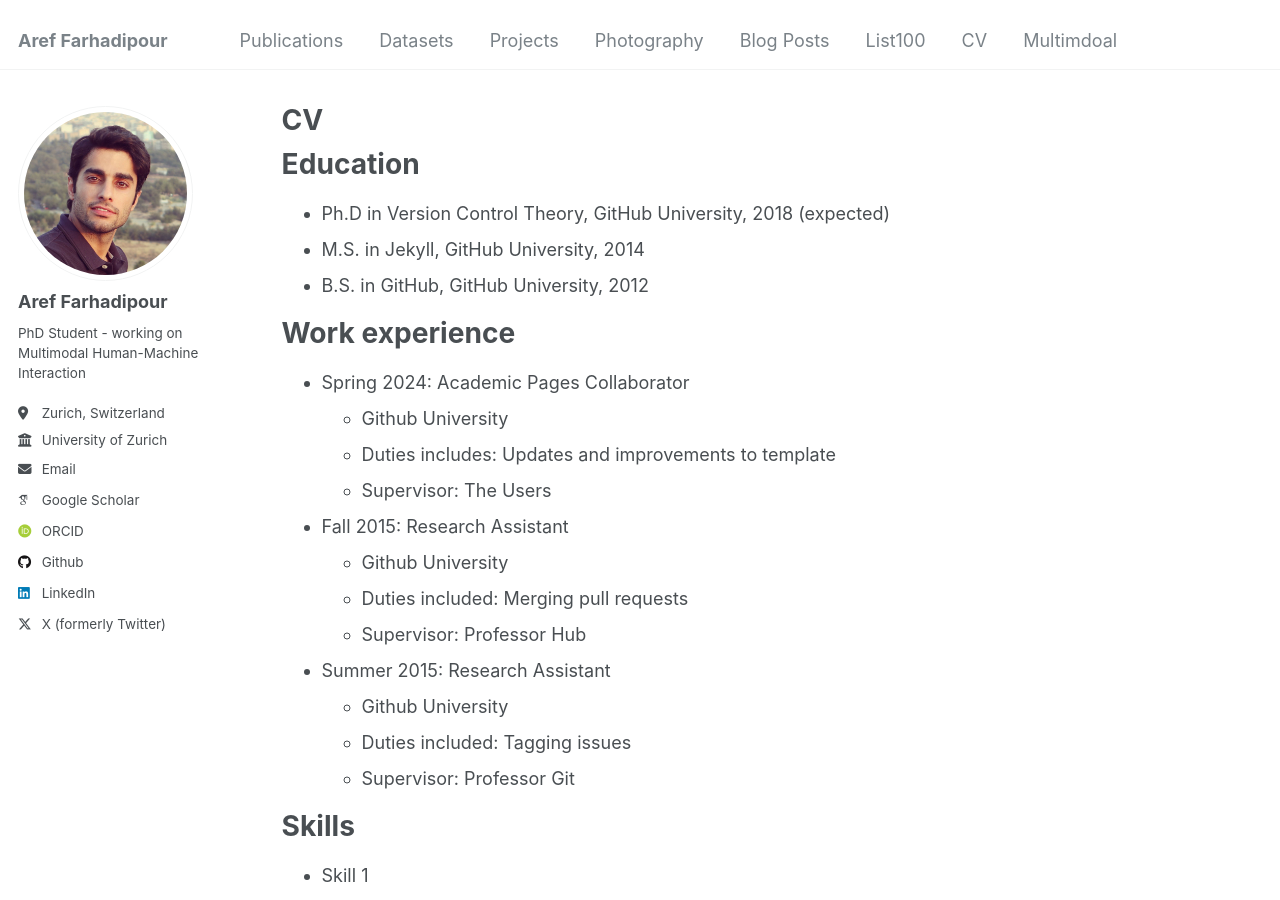
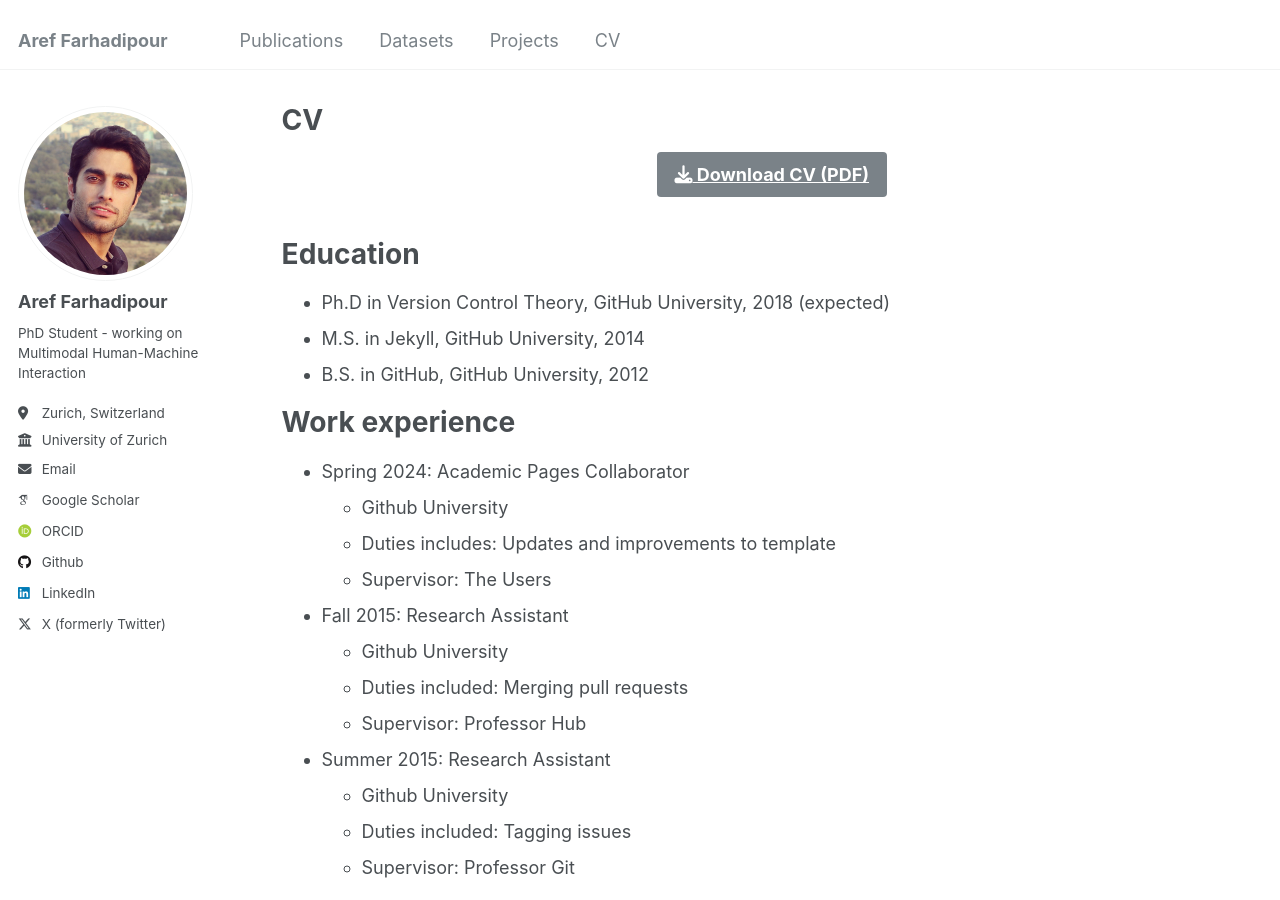
Before and after one commit to areffarhadi/areffarhadi.github.io, a Jekyll site: the page built from _pages/cv.md, in a window 1280 px wide and 900 px high. Built offline with Jekyll 4.4.1, drawn with Linux system fonts in a browser that asks for light colours; some web fonts are replaced.

Commit message:
Streamline navigation and add CV download link

```diff
--- a/_data/navigation.yml
+++ b/_data/navigation.yml
@@ -12,19 +12,7 @@ main:
     url: /Datasets/
 
   - title: "Projects"
-    url: /talks/
-
-  - title: "Photography"
     url: /portfolio/
-
-  - title: "Blog Posts"
-    url: /year-archive/
-
-  - title: "List100"
-    url: /List100/
 
   - title: "CV"
     url: /cv/
-
-  - title: "Multimdoal"
-    url: /markdown/
--- a/_pages/cv.md
+++ b/_pages/cv.md
@@ -8,6 +8,12 @@ redirect_from:
 ---
 
 {% include base_path %}
+
+<p style="text-align: center; margin-bottom: 2em;">
+  <a href="/files/cv.pdf" class="btn btn--primary btn--large">
+    <i class="fas fa-download"></i> Download CV (PDF)
+  </a>
+</p>
 
 Education
 ======
```
